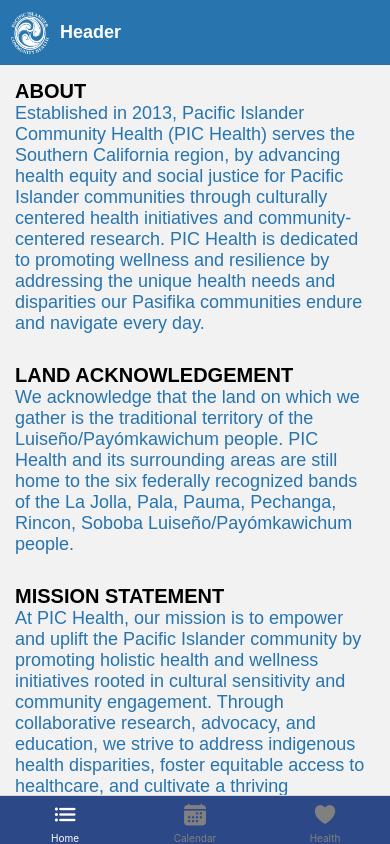
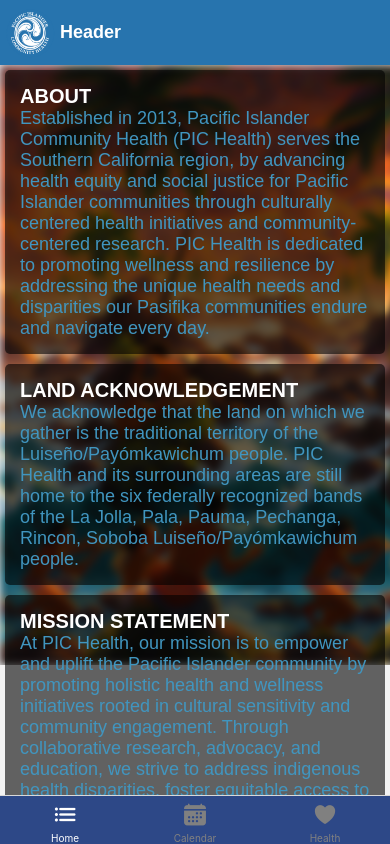
Before and after one commit to ntpotraz/PIC-Health-App, a React Native app: screen /Home in a window 390 px wide. Built offline with nearby package versions, Linux system fonts and the light colour scheme.

Commit message:
Added background image, made text in blocks

```diff
--- a/components/HomeScreen.jsx
+++ b/components/HomeScreen.jsx
@@ -1,5 +1,5 @@
 import React from 'react';
-import { View, Text, StyleSheet, ScrollView } from 'react-native';
+import { ImageBackground, View, Text, StyleSheet, ScrollView } from 'react-native';
 import { SafeAreaView } from 'react-native-safe-area-context';
 import Header from './Header';
 
@@ -7,8 +7,11 @@
   return (
     <SafeAreaView style={styles.container}>
       <Header />
+      <ImageBackground
+        source={require("../assets/background.png")}
+        blurRadius={4}
+      >
         <ScrollView>
-
           <View style={textBox.container}>
             <Text style={textBox.title}>ABOUT</Text>
             <Text style={textBox.text}>
@@ -56,6 +59,7 @@
           </View>
 
         </ScrollView>
+      </ImageBackground>
 
     </SafeAreaView>
   );
@@ -81,19 +85,21 @@
 // styles for the content on the page
 const textBox = StyleSheet.create({
   container: {
-    //backgroundColor: '',
-    padding: 10,
+    backgroundColor: 'rgba(0,0,0,0.6)',
+    padding: 15,
     margin: 5,
+    borderRadius: 5,
   },
   title: {
     fontSize: 20,
     fontWeight: 'bold',
     fontFamily: 'sans-serif',
+    color: "white",
   },
   text: {
     fontSize: 18,
     fontWeight: 'thin',
     fontFamily: 'sans-serif',
-    color: '#2774ae',
+    color: "hsl(200, 50%, 50%)"
   },
 });
```
Lines whose indentation alone changed are shown as unchanged.
